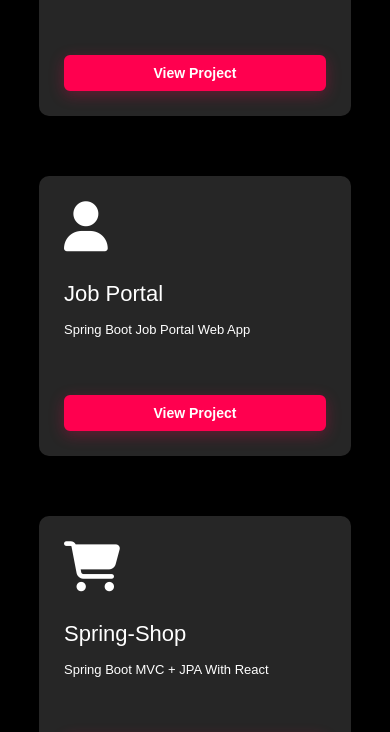
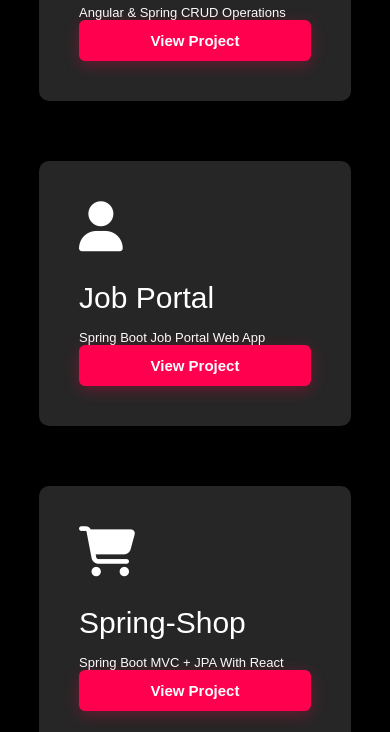
Before and after one commit to saimahendra1997/Portfolio, a plain HTML site: page index.html in a window 390 px wide. Shown: the part 2937-3669 px from the top of the page. Drawn offline with Linux system fonts and the light colour scheme.

Commit message:
Update style.css

```diff
--- a/style.css
+++ b/style.css
@@ -701,28 +701,13 @@
         border-radius: 10px;
         margin-bottom: 20px;
         transition: 0.5s;
-        min-height: 280px;
-        padding: 25px;
-    }
-
-    .projects-list div h2{
-        font-size: 22px;
-    }
-
-    .projects-list div p{
-        font-size: 13px;
+        min-height: 250px;
         }
 
         .projects-list div:hover{
-        background: #ff004f !important; /* Ensured pink background with !important */
+            background: #333333;
             transform: translateY(-10px);
             transition: 0.5s;
-    }
-
-    .projects-list div:hover a{
-        background: rgba(255, 255, 255, 0.2) !important; /* Semi-transparent button on mobile card hover */
-        color: #fff !important;
-        border: 2px solid #fff !important;
         }
 
         .projects-list{
@@ -732,9 +717,10 @@
         }
 
         .projects-list div a{
-        font-size: 14px;
-        padding: 8px 16px;
+            font-size: 15px;
+            padding: 10px 20px;
         }
+
 
         .tab-links
         {
```
Lines whose indentation alone changed are shown as unchanged.
